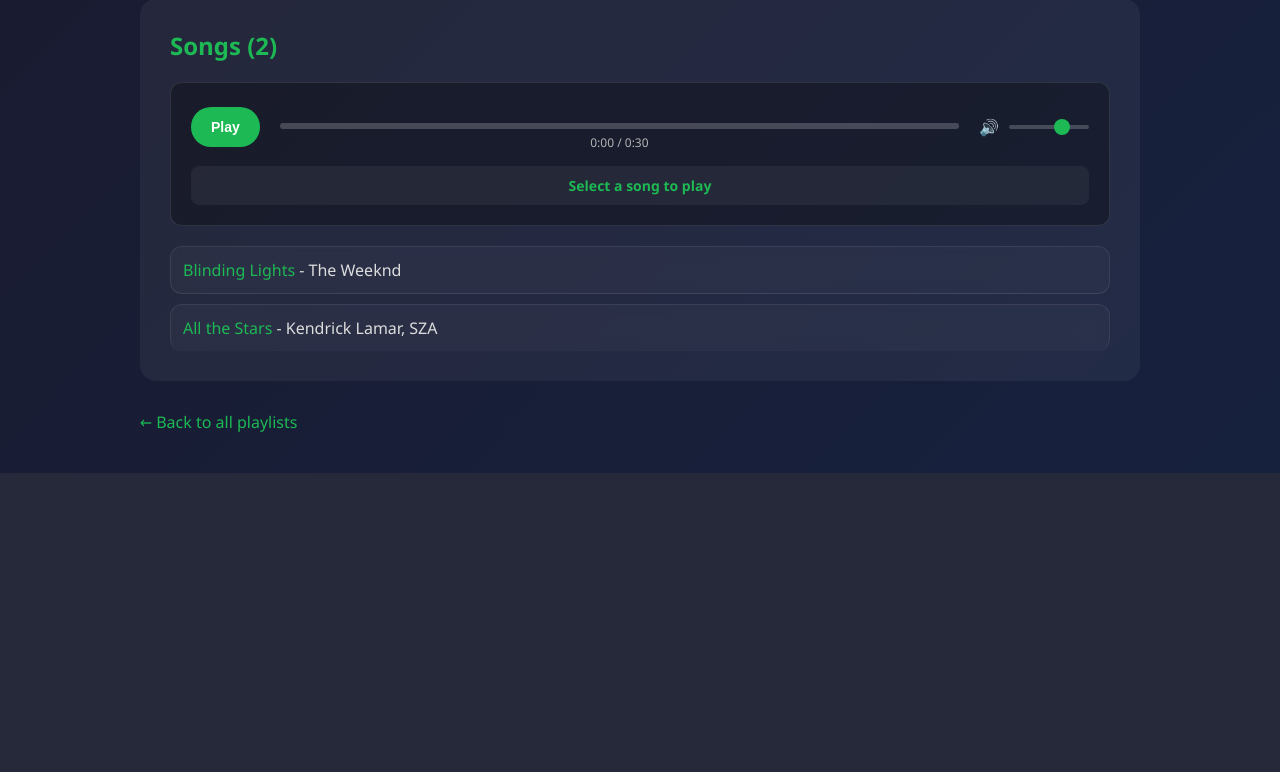
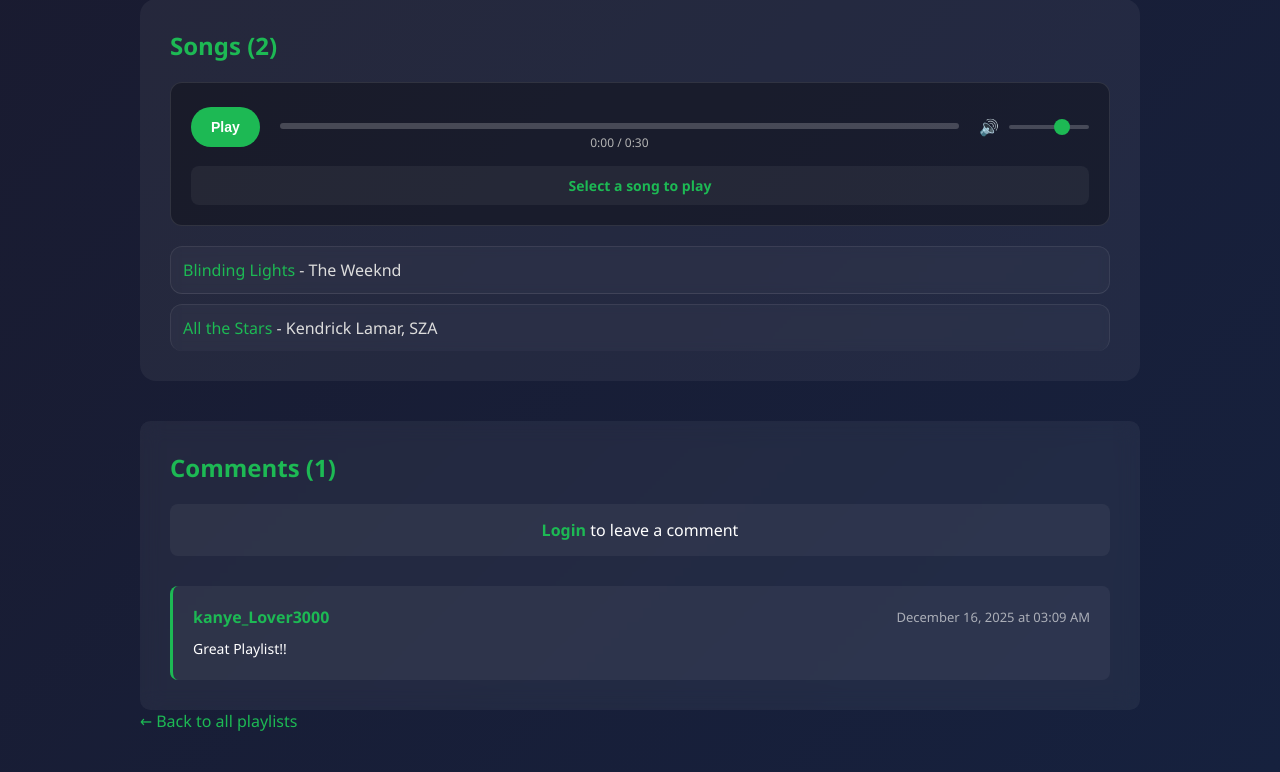
Before and after one commit to suchithgali/CSE_108_Final_Project, a Flask app: page /playlist/2 in a window 1280 px wide. Shown: the part 376-1148 px from the top of the page. Before the commit the page ends 849 px from the top, so only its background shows below. Run offline with Flask 3, Linux system fonts and the light colour scheme.

Commit message:
Add comment Section

```diff
--- a/app.py
+++ b/app.py
@@ -37,6 +37,13 @@ class Vote(db.Model):
     user_id = db.Column(db.Integer, db.ForeignKey('user.id'), nullable=False)
     playlist_id = db.Column(db.Integer, db.ForeignKey('playlist.id'), nullable=False)
     value = db.Column(db.Integer, nullable=False)
+
+class Comment(db.Model):
+    id = db.Column(db.Integer, primary_key=True)
+    username = db.Column(db.String(80), nullable=False)
+    comment = db.Column(db.Text, nullable=False)
+    playlist_id = db.Column(db.Integer, db.ForeignKey('playlist.id'), nullable=False)
+    created_at = db.Column(db.DateTime, default=datetime.utcnow)
 
 with app.app_context():
     db.create_all()
@@ -213,12 +220,15 @@ def view_playlist(id):
         if song:
             songs_list.append(song)
 
+    comments = Comment.query.filter_by(playlist_id=id).order_by(Comment.created_at.desc()).all()
+
     return render_template(
         'playlist.html',
         playlist=playlist,
         vote_count=get_vote_count(playlist),
         user_vote=get_user_vote(id),
-        songs_list=songs_list
+        songs_list=songs_list,
+        comments=comments
     )
 
 @app.route('/vote/<int:playlist_id>/<value>', methods=['POST'])
@@ -329,10 +339,30 @@ def delete_playlist(id):
         return redirect(url_for('home'))
 
     Vote.query.filter_by(playlist_id=id).delete()
+    Comment.query.filter_by(playlist_id=id).delete()
     db.session.delete(playlist)
     db.session.commit()
 
     return redirect(url_for('profile'))
 
+@app.route('/add_comment/<int:playlist_id>', methods=['POST'])
+def add_comment(playlist_id):
+    if not is_logged_in():
+        return redirect(url_for('login'))
+
+    playlist = Playlist.query.get_or_404(playlist_id)
+    comment_text = request.form.get('comment', '').strip()
+
+    if comment_text:
+        new_comment = Comment(
+            username=session['username'],
+            comment=comment_text,
+            playlist_id=playlist_id
+        )
+        db.session.add(new_comment)
+        db.session.commit()
+
+    return redirect(url_for('view_playlist', id=playlist_id))
+
 if __name__ == '__main__':
     app.run(debug=True)
--- a/public/static/styles.css
+++ b/public/static/styles.css
@@ -1003,3 +1003,112 @@ body {
         font-size: 24px;
     }
 }
+
+/* Comments Section */
+.comments-section {
+    margin-top: 40px;
+    padding: 30px;
+    background: rgba(255, 255, 255, 0.05);
+    border-radius: 10px;
+    backdrop-filter: blur(10px);
+}
+
+.comments-section h2 {
+    color: #1db954;
+    margin-bottom: 20px;
+    font-size: 24px;
+}
+
+.add-comment-form {
+    margin-bottom: 30px;
+}
+
+.add-comment-form textarea {
+    width: 100%;
+    padding: 12px;
+    border-radius: 8px;
+    border: 2px solid rgba(29, 185, 84, 0.3);
+    background: rgba(255, 255, 255, 0.05);
+    color: #fff;
+    font-family: inherit;
+    font-size: 14px;
+    resize: vertical;
+    transition: border-color 0.3s;
+}
+
+.add-comment-form textarea:focus {
+    outline: none;
+    border-color: #1db954;
+}
+
+.add-comment-form textarea::placeholder {
+    color: rgba(255, 255, 255, 0.5);
+}
+
+.add-comment-form button {
+    margin-top: 10px;
+}
+
+.login-prompt {
+    padding: 15px;
+    background: rgba(255, 255, 255, 0.05);
+    border-radius: 8px;
+    text-align: center;
+    margin-bottom: 30px;
+}
+
+.login-prompt a {
+    color: #1db954;
+    text-decoration: none;
+    font-weight: bold;
+}
+
+.login-prompt a:hover {
+    text-decoration: underline;
+}
+
+.comments-list {
+    display: flex;
+    flex-direction: column;
+    gap: 20px;
+}
+
+.comment-item {
+    padding: 20px;
+    background: rgba(255, 255, 255, 0.05);
+    border-radius: 8px;
+    border-left: 3px solid #1db954;
+}
+
+.comment-header {
+    display: flex;
+    justify-content: space-between;
+    align-items: center;
+    margin-bottom: 10px;
+    flex-wrap: wrap;
+    gap: 10px;
+}
+
+.comment-username {
+    color: #1db954;
+    font-size: 16px;
+}
+
+.comment-timestamp {
+    color: rgba(255, 255, 255, 0.6);
+    font-size: 13px;
+}
+
+.comment-text {
+    color: #fff;
+    line-height: 1.6;
+    font-size: 14px;
+    word-wrap: break-word;
+}
+
+.no-comments {
+    text-align: center;
+    color: rgba(255, 255, 255, 0.5);
+    padding: 30px;
+    font-style: italic;
+}
--- a/templates/playlist.html
+++ b/templates/playlist.html
@@ -101,6 +101,40 @@
 
             </div>
 
+            <!-- Comment Section -->
+            <div class="comments-section">
+                <h2>Comments ({{ comments | length }})</h2>
+
+                {% if session.user_id %}
+                    <div class="add-comment-form">
+                        <form action="/add_comment/{{ playlist.id }}" method="post">
+                            <div class="form-group">
+                                <textarea name="comment" placeholder="Leave a comment..." required rows="3"></textarea>
+                            </div>
+                            <button type="submit" class="btn-primary">Post Comment</button>
+                        </form>
+                    </div>
+                {% else %}
+                    <p class="login-prompt"><a href="/login">Login</a> to leave a comment</p>
+                {% endif %}
+
+                <div class="comments-list">
+                    {% if comments %}
+                        {% for comment in comments %}
+                            <div class="comment-item">
+                                <div class="comment-header">
+                                    <strong class="comment-username">{{ comment.username }}</strong>
+                                    <span class="comment-timestamp">{{ comment.created_at.strftime('%B %d, %Y at %I:%M %p') }}</span>
+                                </div>
+                                <p class="comment-text">{{ comment.comment }}</p>
+                            </div>
+                        {% endfor %}
+                    {% else %}
+                        <p class="no-comments">No comments yet. Be the first to comment!</p>
+                    {% endif %}
+                </div>
+            </div>
+
             <a href="/" class="back-link">← Back to all playlists</a>
 
         </div>
```
Also changed, not shown: instance/playlisthub.db.
